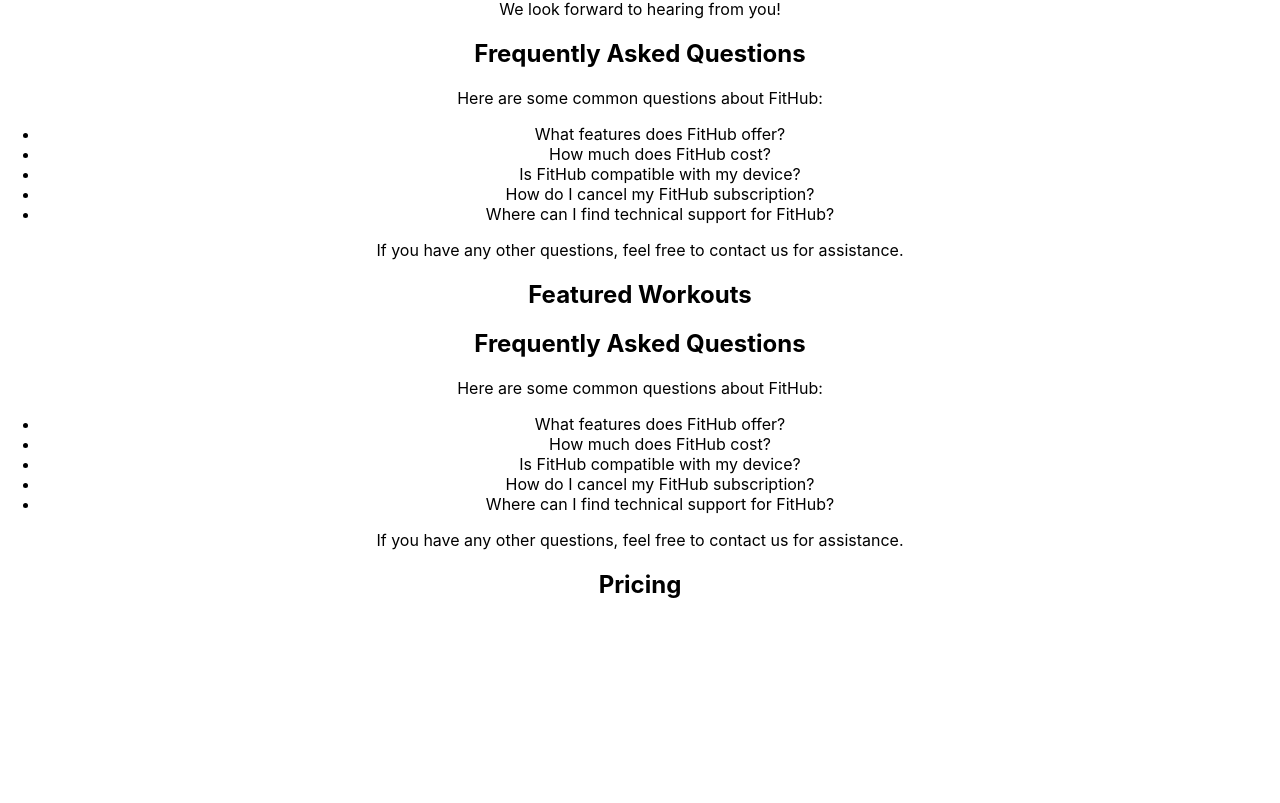
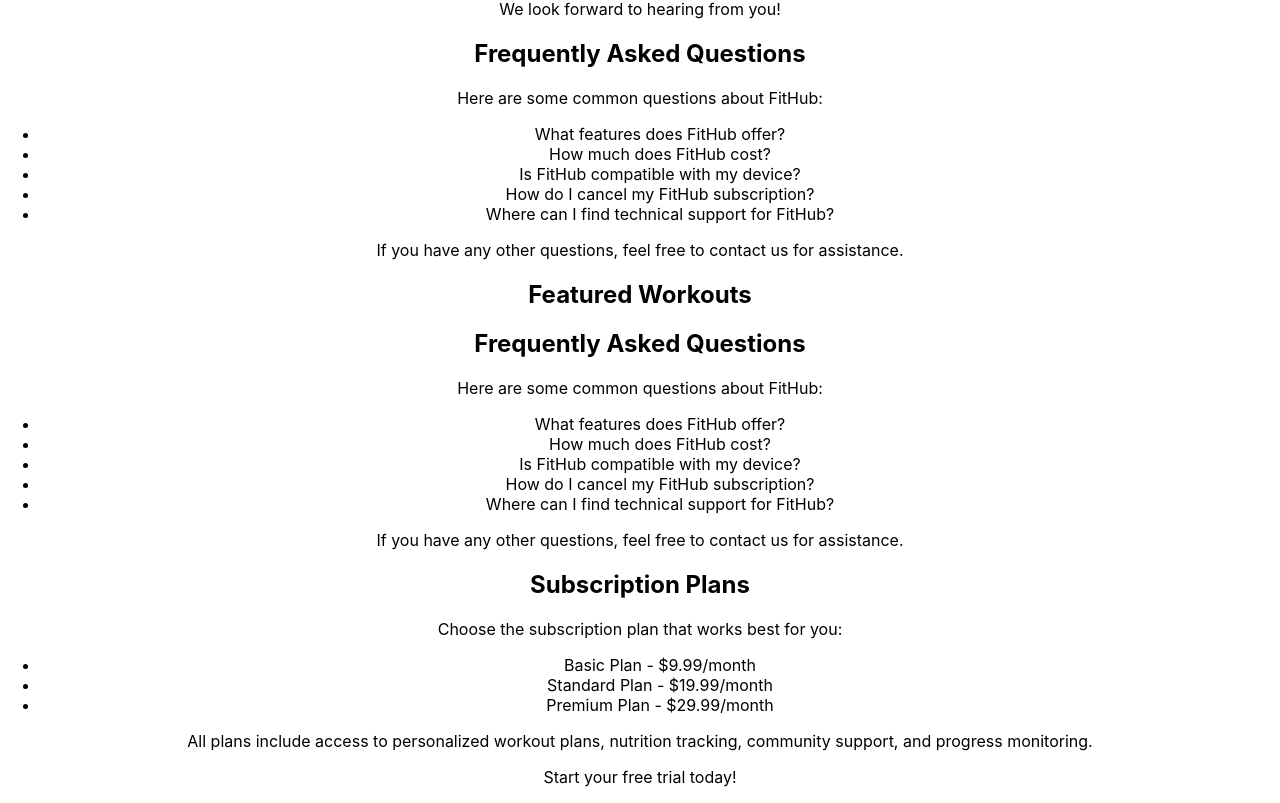
Before and after one commit to eceechain/FitHub, a React (Create React App) app in the folder client/: page / in a window 1280 px wide. Shown: the part 563-1366 px from the top of the page. Before the commit the page ends 1182 px from the top, so only its background shows below. Built offline with nearby package versions, Linux system fonts and the light colour scheme.

Commit message:
adding prices component

```diff
--- a/client/src/Components/Pricing.js
+++ b/client/src/Components/Pricing.js
@@ -3,12 +3,19 @@ import React from 'react';
 import './Pricing.css';
 
 const Pricing = () => {
-    return (
-        <div className="pricing">
-            <h2>Pricing</h2>
-            {/* Add content here */}
-        </div>
-    );
+  return (
+    <div className="Pricing">
+      <h2>Subscription Plans</h2>
+      <p>Choose the subscription plan that works best for you:</p>
+      <ul>
+        <li>Basic Plan - $9.99/month</li>
+        <li>Standard Plan - $19.99/month</li>
+        <li>Premium Plan - $29.99/month</li>
+      </ul>
+      <p>All plans include access to personalized workout plans, nutrition tracking, community support, and progress monitoring.</p>
+      <p>Start your free trial today!</p>
+    </div>
+  );
 }
 
 export default Pricing;
```
